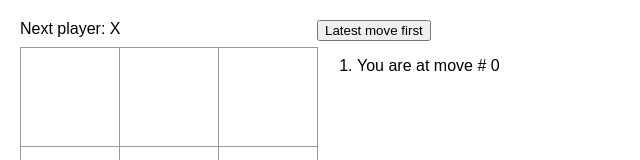
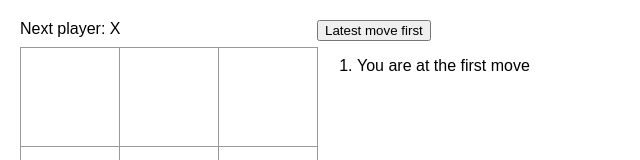
Before and after one commit to zkevinbai/tictactoe_two, a React (Create React App) app: page / in a window 1280 px wide. Shown: the top 160 px of the page, without its empty margins (0-640 px from the left). Built offline with nearby package versions, Linux system fonts and the light colour scheme.

Commit message:
clean up move logic

```diff
--- a/src/App.js
+++ b/src/App.js
@@ -124,7 +124,7 @@ export default function Game() {
     if (move === currentMove) {
       return (
         <li key={move}>
-          You are at move # {move}
+          {move !== 0 ? 'You are at move # ' + move : 'You are at the first move'}
         </li>
       )
     } else {
```
